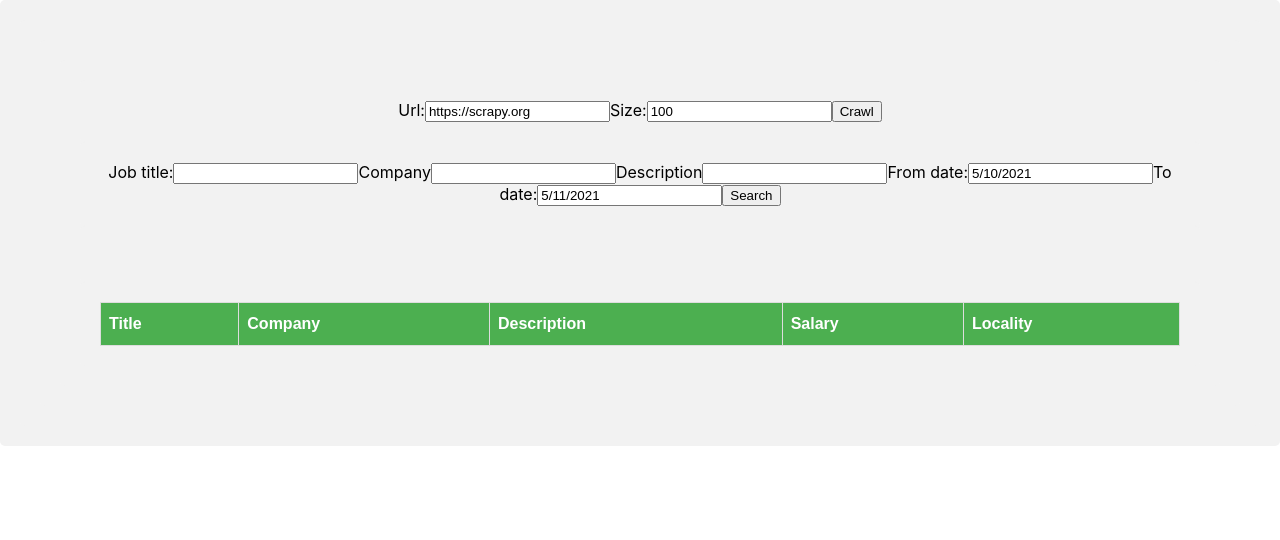
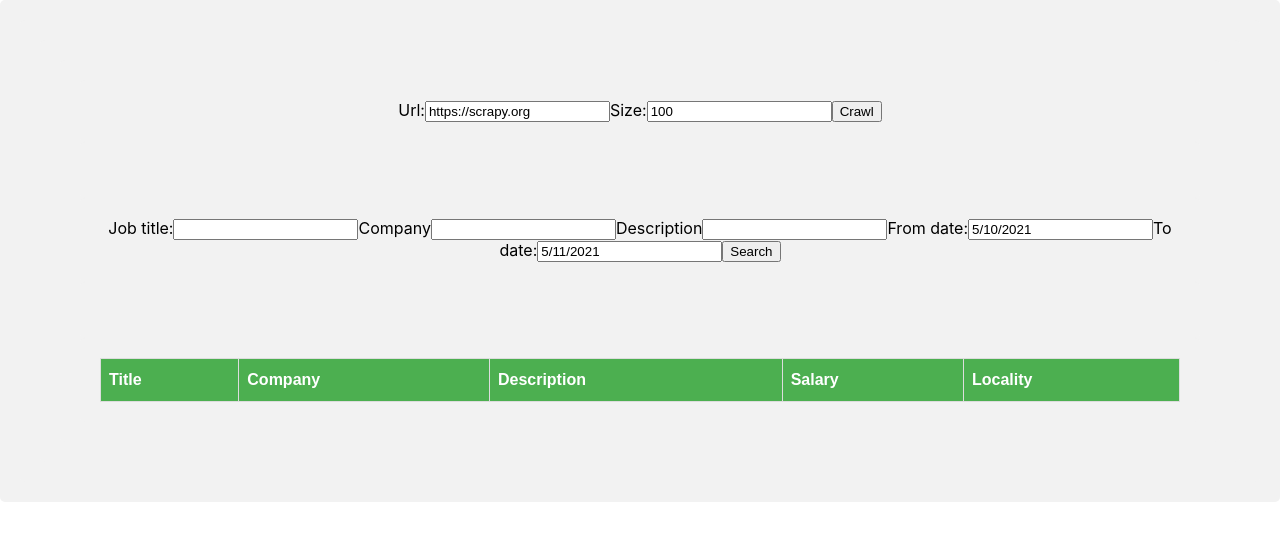
Before and after one commit to 1995hyz/ece465-cloud-computing, a React (Create React App) app in the folder job-crawler-frontend/: page / in a window 1280 px wide. Shown: the top 540 px of the page. Built offline with nearby package versions, Linux system fonts and the light colour scheme.

Commit message:
Add search result table

```diff
--- a/job-crawler-frontend/src/MainPage.js
+++ b/job-crawler-frontend/src/MainPage.js
@@ -13,6 +13,7 @@ class MainPage extends Component {
             jobTitle: "",
             company: "",
             description: "",
+            crawlMessage: "",
             searchInputError: "",
             crawlError: "",
             searchResult: [],
@@ -30,6 +31,7 @@ class MainPage extends Component {
                 "crawlUrl": this.state.crawlUrl,
                 "crawlAmount": this.state.crawlAmount
             };
+            this.setState({crawlMessage: "Sent crawling request " + this.state.crawlUrl});
             Axios.post(url, data)
                 .then(res => {
                     if (res.status === 200) {
@@ -121,6 +123,9 @@ class MainPage extends Component {
                 <button onClick={this.onClickCrawlHandler}>Crawl</button>
             </div>
             <div>
+                <p>{this.state.crawlMessage}</p>
+            </div>
+            <div>
                 <label>Job title:</label>
                 <input
                     type="text"
```
